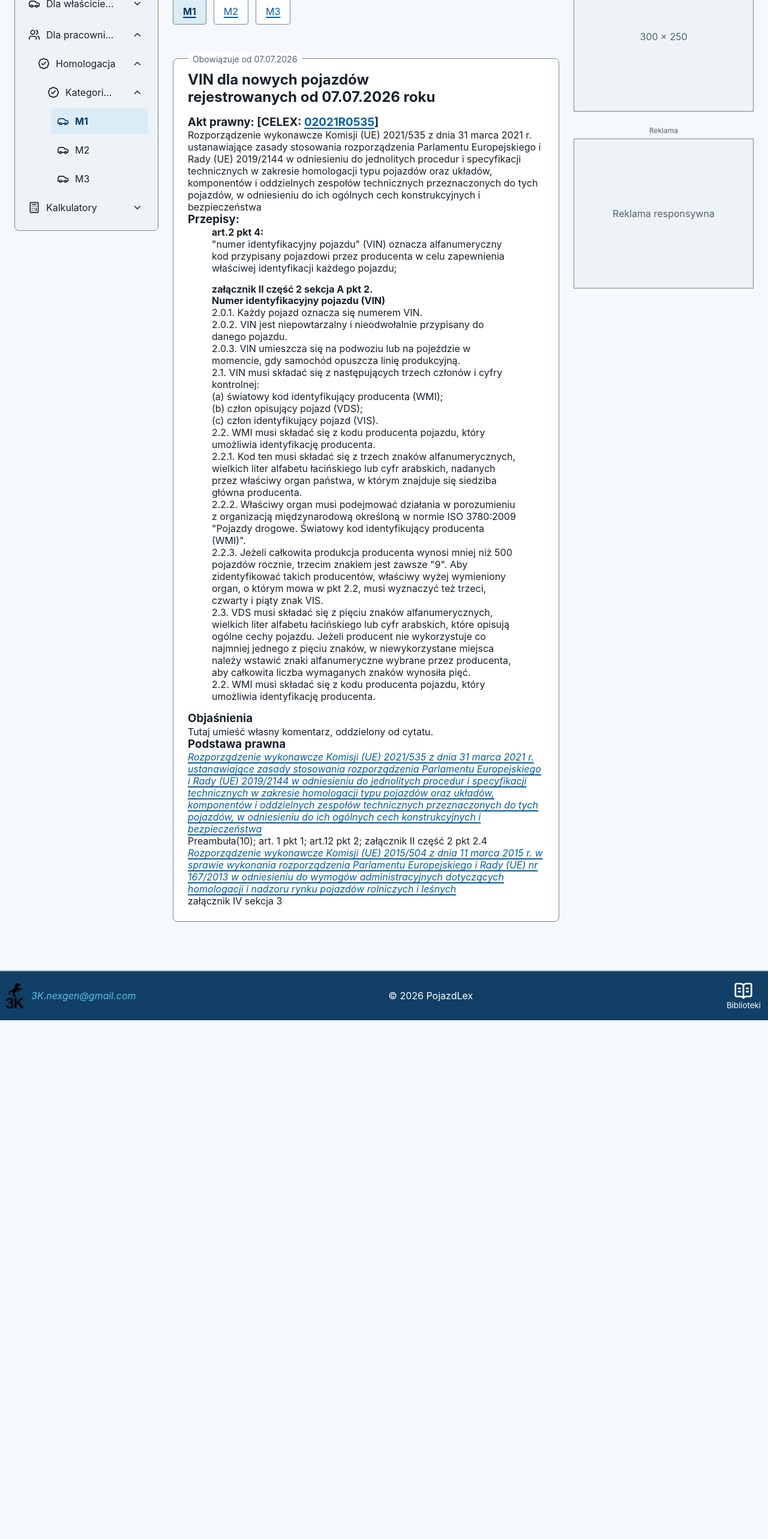
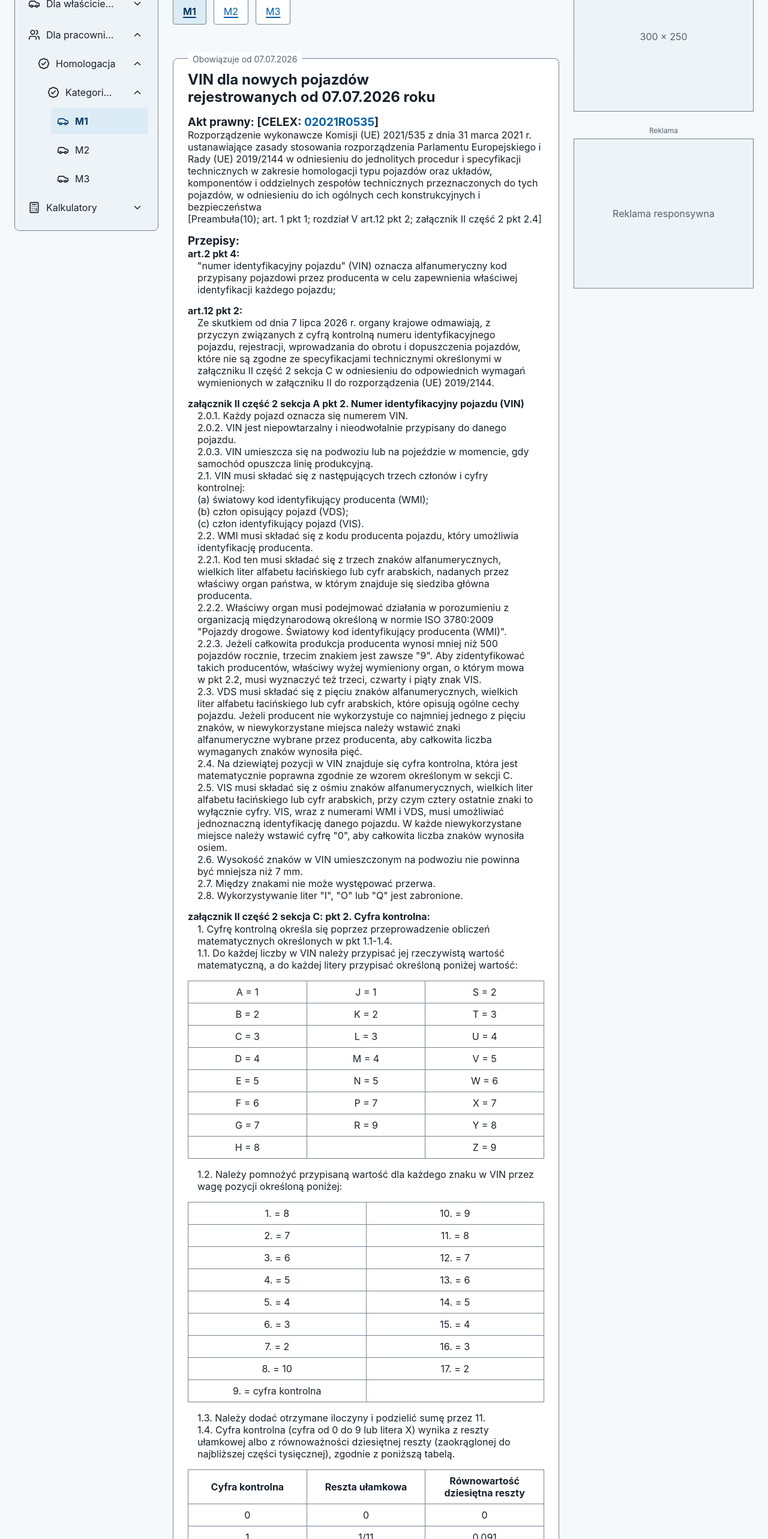
Before and after one commit to KonradKinok/MotoLex, a React (Vite) app: page /dla-pracownikow/homologacja/kategorie-pojazdow/m1 in a window 1280 px wide. Shown: the part 234-2800 px from the top of the page at 60% size. Before the commit the page ends 1935 px from the top, so only its background shows below. Built offline with nearby package versions, Linux system fonts and the light colour scheme.

Commit message:
11.09.2026

```diff
--- a/src/LegalRegulations/Regulation001Vin.tsx
+++ b/src/LegalRegulations/Regulation001Vin.tsx
@@ -6,6 +6,50 @@ function formatDate(date: string) {
   return date.split("-").reverse().join(".");
 }
 
+//Tablica: załącznik II część 2 sekcja C: pkt 2. Cyfra kontrolna: art.1.1
+const assignValueVinTable = [
+  ["A = 1", "J = 1", "S = 2"],
+  ["B = 2", "K = 2", "T = 3"],
+  ["C = 3", "L = 3", "U = 4"],
+  ["D = 4", "M = 4", "V = 5"],
+  ["E = 5", "N = 5", "W = 6"],
+  ["F = 6", "P = 7", "X = 7"],
+  ["G = 7", "R = 9", "Y = 8"],
+  ["H = 8", "", "Z = 9"],
+];
+//Tablica: załącznik II część 2 sekcja C: pkt 2. Cyfra kontrolna: art.1.2
+const itemWeightVinTable = [
+  ["1. = 8", "10. = 9"],
+  ["2. = 7", "11. = 8"],
+  ["3. = 6", "12. = 7"],
+  ["4. = 5", "13. = 6"],
+  ["5. = 4", "14. = 5"],
+  ["6. = 3", "15. = 4"],
+  ["7. = 2", "16. = 3"],
+  ["8. = 10", "17. = 2"],
+  ["9. = cyfra kontrolna", ""],
+];
+//Tablica: załącznik II część 2 sekcja C: pkt 2. Cyfra kontrolna: art.1.4
+const checkDigitVinTable = {
+  header: [
+    "Cyfra kontrolna",
+    "Reszta ułamkowa",
+    "Równowartość dziesiętna reszty",
+  ],
+  table: [
+    ["0", "0", "0"],
+    ["1", "1/11", "0,091"],
+    ["2", "2/11", "0,182"],
+    ["3", "3/11", "0,273"],
+    ["4", "4/11", "0,364"],
+    ["5", "5/11", "0,455"],
+    ["6", "6/11", "0,545"],
+    ["7", "7/11", "0,636"],
+    ["8", "8/11", "0,727"],
+    ["9", "9/11", "0,818"],
+    ["X", "10/11", "0,909"],
+  ],
+};
 export default function Regulation001Vin({
   id,
   title,
@@ -14,14 +58,17 @@ export default function Regulation001Vin({
   legalActs,
 }: RegulationProps) {
   const titleId = `${id}-title`;
-  const CELEX_02021R0535 = 0 as const;
-  const act = legalActs.find(
+  const CELEX_02021R0535 = legalActs.find(
     ({ act }) => act.celexNumber === "02021R0535",
-  )?.act;
+  );
   return (
-    <article id={id} aria-labelledby={titleId} className={styles.article}>
+    <article
+      id={id}
+      aria-labelledby={titleId}
+      className={styles.articleMainContainer}
+    >
       <header>
-        <p className={styles.period}>
+        <p className={styles.borderTopText}>
           Obowiązuje od{" "}
           <time dateTime={startDate}>{formatDate(startDate)}</time>
           {endDate && (
@@ -31,38 +78,60 @@ export default function Regulation001Vin({
             </>
           )}
         </p>
-
         <h2 id={titleId}>{title}</h2>
       </header>
 
-      <div className={styles.content}>
-        <div>
-          <h3 id={`${id}-tytul`}>
+      <div className={styles.legislationActNameContainer}>
+        <h3>
           Akt prawny: [CELEX:{" "}
           <a
-              href={legalActs[CELEX_02021R0535]?.act.sourceUrl}
+            href={CELEX_02021R0535?.act?.sourceUrl}
             target="_blank"
             rel="noopener noreferrer"
+            className={styles.link}
           >
-              {legalActs[CELEX_02021R0535]?.act.celexNumber}
+            {CELEX_02021R0535?.act?.celexNumber}
           </a>
           ]
         </h3>
-          <p>{legalActs[CELEX_02021R0535]?.act.title}</p>
+        <p>{CELEX_02021R0535?.act?.title}</p>
+        <p>[{CELEX_02021R0535?.references.join("; ")}]</p>
       </div>
 
-        <div>
+      <div className={styles.legalProvisionsMainContainer}>
         <h3>Przepisy:</h3>
-          <blockquote cite={legalActs[CELEX_02021R0535]?.act.sourceUrl}>
-            <h4>art.2 pkt 4:</h4>
-            <p>
+        <div className={styles.legalProvisionsContainer}>
+          <blockquote
+            cite={CELEX_02021R0535?.act?.sourceUrl}
+            className={styles.blockquoteTag}
+          >
+            <h4 className={styles.blockquoteHeader}>art.2 pkt 4:</h4>
+            <p className={styles.paragraph}>
               "numer identyfikacyjny pojazdu" (VIN) oznacza alfanumeryczny kod
               przypisany pojazdowi przez producenta w celu zapewnienia właściwej
               identyfikacji każdego pojazdu;
             </p>
           </blockquote>
-          <blockquote cite={legalActs[CELEX_02021R0535]?.act.sourceUrl}>
-            <h4>
+          <blockquote
+            cite={CELEX_02021R0535?.act?.sourceUrl}
+            className={styles.blockquoteTag}
+          >
+            <h4 className={styles.blockquoteHeader}>art.12 pkt 2:</h4>
+            <p className={styles.paragraph}>
+              Ze skutkiem od dnia 7 lipca 2026 r. organy krajowe odmawiają, z
+              przyczyn związanych z cyfrą kontrolną numeru identyfikacyjnego
+              pojazdu, rejestracji, wprowadzania do obrotu i dopuszczenia
+              pojazdów, które nie są zgodne ze specyfikacjami technicznymi
+              określonymi w załączniku II część 2 sekcja C w odniesieniu do
+              odpowiednich wymagań wymienionych w załączniku II do
+              rozporządzenia (UE) 2019/2144.
+            </p>
+          </blockquote>
+          <blockquote
+            cite={CELEX_02021R0535?.act?.sourceUrl}
+            className={styles.blockquoteTag}
+          >
+            <h4 className={styles.blockquoteHeader}>
               załącznik II część 2 sekcja A pkt 2. Numer identyfikacyjny pojazdu
               (VIN)
             </h4>
@@ -86,29 +155,29 @@ export default function Regulation001Vin({
               <br />
               (c) człon identyfikujący pojazd (VIS).
             </p>
-            <p>
+            <p className={styles.paragraph}>
               2.2. WMI musi składać się z kodu producenta pojazdu, który
               umożliwia identyfikację producenta.
             </p>
-            <p>
+            <p className={styles.paragraph}>
               2.2.1. Kod ten musi składać się z trzech znaków alfanumerycznych,
               wielkich liter alfabetu łacińskiego lub cyfr arabskich, nadanych
               przez właściwy organ państwa, w którym znajduje się siedziba
               główna producenta.
             </p>
-            <p>
+            <p className={styles.paragraph}>
               2.2.2. Właściwy organ musi podejmować działania w porozumieniu z
               organizacją międzynarodową określoną w normie ISO 3780:2009
               "Pojazdy drogowe. Światowy kod identyfikujący producenta (WMI)".
             </p>
-            <p>
+            <p className={styles.paragraph}>
               2.2.3. Jeżeli całkowita produkcja producenta wynosi mniej niż 500
               pojazdów rocznie, trzecim znakiem jest zawsze "9". Aby
               zidentyfikować takich producentów, właściwy wyżej wymieniony
               organ, o którym mowa w pkt 2.2, musi wyznaczyć też trzeci, czwarty
               i piąty znak VIS.
             </p>
-            <p>
+            <p className={styles.paragraph}>
               2.3. VDS musi składać się z pięciu znaków alfanumerycznych,
               wielkich liter alfabetu łacińskiego lub cyfr arabskich, które
               opisują ogólne cechy pojazdu. Jeżeli producent nie wykorzystuje co
@@ -116,30 +185,179 @@ export default function Regulation001Vin({
               wstawić znaki alfanumeryczne wybrane przez producenta, aby
               całkowita liczba wymaganych znaków wynosiła pięć.
             </p>
-            <p>
-              2.2. WMI musi składać się z kodu producenta pojazdu, który
-              umożliwia identyfikację producenta.
+            <p className={styles.paragraph}>
+              2.4. Na dziewiątej pozycji w VIN znajduje się cyfra kontrolna,
+              która jest matematycznie poprawna zgodnie ze wzorem określonym w
+              sekcji C.
+            </p>
+            <p className={styles.paragraph}>
+              2.5. VIS musi składać się z ośmiu znaków alfanumerycznych,
+              wielkich liter alfabetu łacińskiego lub cyfr arabskich, przy czym
+              cztery ostatnie znaki to wyłącznie cyfry. VIS, wraz z numerami WMI
+              i VDS, musi umożliwiać jednoznaczną identyfikację danego pojazdu.
+              W każde niewykorzystane miejsce należy wstawić cyfrę "0", aby
+              całkowita liczba znaków wynosiła osiem.
+            </p>
+            <p className={styles.paragraph}>
+              2.6. Wysokość znaków w VIN umieszczonym na podwoziu nie powinna
+              być mniejsza niż 7 mm.
+            </p>
+            <p className={styles.paragraph}>
+              2.7. Między znakami nie może występować przerwa.
+            </p>
+            <p className={styles.paragraph}>
+              2.8. Wykorzystywanie liter "I", "O" lub "Q" jest zabronione.
             </p>
           </blockquote>
-        </div>
-
-        <div>
-          <h3 id={`${id}-objasnienia`}>Objaśnienia</h3>
-          <p>Tutaj umieść własny komentarz, oddzielony od cytatu.</p>
+          <blockquote
+            cite={CELEX_02021R0535?.act?.sourceUrl}
+            className={styles.blockquoteTag}
+          >
+            <h4 className={styles.blockquoteHeader}>
+              załącznik II część 2 sekcja C: pkt 2. Cyfra kontrolna:
+            </h4>
+            <p className={styles.paragraph}>
+              1. Cyfrę kontrolną określa się poprzez przeprowadzenie obliczeń
+              matematycznych określonych w pkt 1.1-1.4.
+            </p>
+            <p className={styles.paragraph}>
+              1.1. Do każdej liczby w VIN należy przypisać jej rzeczywistą
+              wartość matematyczną, a do każdej litery przypisać określoną
+              poniżej wartość:
+            </p>
+            <table className={`${styles.table} ${styles.paragraph}`}>
+              <tbody>
+                {assignValueVinTable.map((row, index) => {
+                  return (
+                    <tr key={`${index}-row-1.1`}>
+                      {row.map((cell, index) => {
+                        return (
+                          <td
+                            key={`${index}-cell-1.1`}
+                            className={styles.tableCell}
+                          >
+                            {cell}
+                          </td>
+                        );
+                      })}
+                    </tr>
+                  );
+                })}
+              </tbody>
+            </table>
+            <p className={styles.paragraph}>
+              1.2. Należy pomnożyć przypisaną wartość dla każdego znaku w VIN
+              przez wagę pozycji określoną poniżej:
+            </p>
+            <table className={`${styles.table} ${styles.paragraph}`}>
+              <tbody>
+                {itemWeightVinTable.map((row, index) => {
+                  return (
+                    <tr key={`${index}-row-1.2`}>
+                      {row.map((cell, index) => {
+                        return (
+                          <td
+                            key={`${index}-cell-1.2`}
+                            className={styles.tableCell}
+                          >
+                            {cell}
+                          </td>
+                        );
+                      })}
+                    </tr>
+                  );
+                })}
+              </tbody>
+            </table>
+            <p className={styles.paragraph}>
+              1.3. Należy dodać otrzymane iloczyny i podzielić sumę przez 11.
+            </p>
+            <p className={styles.paragraph}>
+              1.4. Cyfra kontrolna (cyfra od 0 do 9 lub litera X) wynika z
+              reszty ułamkowej albo z równoważności dziesiętnej reszty
+              (zaokrąglonej do najbliższej części tysięcznej), zgodnie z
+              poniższą tabelą.
+            </p>
+            <table className={`${styles.table} ${styles.paragraph}`}>
+              <tbody>
+                <tr key={`-1-row-th-1.4`}>
+                  {checkDigitVinTable.header.map((cell, index) => {
+                    return (
+                      <th
+                        key={`${index}-cell-th-1.4`}
+                        className={styles.tableCell}
+                      >
+                        {cell}
+                      </th>
+                    );
+                  })}
+                </tr>
+                {checkDigitVinTable.table.map((row, index) => {
+                  return (
+                    <tr key={`${index}-row-td-1.4`}>
+                      {row.map((cell, index) => {
+                        return (
+                          <td
+                            key={`${index}-cell-td-1.4`}
+                            className={styles.tableCell}
+                          >
+                            {cell}
+                          </td>
+                        );
+                      })}
+                    </tr>
+                  );
+                })}
+              </tbody>
+            </table>
+          </blockquote>
         </div>
       </div>
 
-      <footer>
-        <h3>Podstawa prawna</h3>
+      <div className={styles.legalProvisionsMainContainer}>
+        <h3>Objaśnienia:</h3>
+        <div className={styles.legalProvisionsContainer}>
+          <p className={styles.paragraph}>
+            ISO 3779:2009 (Pojazdy drogowe - Numer identyfikacyjny pojazdu (VIN)
+            - Części składowe i budowa)
+            <br />
+            4.5 Znaki: Cyfry arabskie i wielkie litery alfabetu łacińskiego
+            stosowane w numerze VIN ogranicza się do następujących: 1 2 3 4 5 6
+            7 8 9 0 A B C D E F G H J K L M N P R S T U V W X Y Z<br />
+            Liter I, O oraz Q nie należy stosować.
+          </p>
+        </div>
+      </div>
+      <footer className={styles.footer}>
+        <h3>Podstawa prawna:</h3>
 
-        <ul>
+        <ul className={styles.listFooter}>
           {legalActs.map(({ act, references }) => (
             <li key={act.celexNumber}>
-              <cite>
-                <a href={act.sourceUrl}>{act.title}</a>
-              </cite>
-
+              <p>{act.title}</p>
               <p>{references.join("; ")}</p>
+              <p>
+                EUR-Lex{" "}
+                <a
+                  href={act.sourceUrl}
+                  target="_blank"
+                  rel="noopener noreferrer"
+                  className={styles.link}
+                >
+                  (link)
+                </a>
+              </p>
+              <p>
+                LEX:{" "}
+                <a
+                  href={act.lexUrl}
+                  target="_blank"
+                  rel="noopener noreferrer"
+                  className={styles.link}
+                >
+                  (link)
+                </a>
+              </p>
             </li>
           ))}
         </ul>
--- a/src/LegalRegulations/RegulationsStyle.module.scss
+++ b/src/LegalRegulations/RegulationsStyle.module.scss
@@ -1,51 +1,92 @@
-.article {
-
-  a {
-    color: #005ea8;
-    transition: color .75s cubic-bezier(.4, 0, .2, 1);
-
-    &:hover {
-      color: #0058ff;
-    }
-  }
-
+.articleMainContainer {
   --article-background: var(--color-surface);
-
+  display: flex;
+  flex-flow: column wrap;
+  gap: 1rem;
   margin-block: 2rem;
   padding: 0 1.5rem 1.5rem;
   border: 1px solid var(--color-border);
   border-radius: 0.5rem;
   background: var(--article-background);
 
-
-  .period {
+  .borderTopText {
     position: relative;
     top: -0.75em;
-
     width: fit-content;
     max-width: 100%;
     margin: 0;
     padding-inline: 0.5rem;
-
     background: var(--article-background);
     color: var(--color-text-muted);
     font-size: 0.875rem;
     line-height: 1.5;
   }
 
-  .content {
-    margin-top: 1rem;
+  .legislationActNameContainer {
+    .legislationActName {
+      margin: auto 1rem;
+    }
+  }
+
+  .legalProvisionsMainContainer {
+    .legalProvisionsContainer {
+      display: flex;
+      flex-flow: column wrap;
+      gap: 1rem;
+
+      .blockquoteHeader {
+        &:hover~.paragraph {
+          color: var(--color-link-text-hover);
+        }
+      }
+    }
   }
 
   .paragraph {
-    transition-property: color, transform;
-    transition: .75s cubic-bezier(.4, 0, .2, 1);
+    transition: color .75s cubic-bezier(.4, 0, .2, 1);
+    margin: 0 1rem;
 
     &:hover {
-      color: rgb(168, 168, 255); //black
-      color: #8fd3ff; //white
-      color: #0058ff;
+      color: var(--color-link-text-hover);
     }
   }
 
+  .table {
+    width: 100%;
+    table-layout: fixed;
+    border-collapse: collapse;
+    margin: 1rem auto;
+
+    .tableCell {
+      border: 1px solid var(--color-border);
+      padding: 0.5rem;
+      text-align: center;
+      overflow-wrap: anywhere;
+
+      &:hover {
+        border: 1px solid var(--color-link-text-hover);
+        color: var(--color-link-text-hover);
+      }
+    }
+  }
+
+  .link {
+    transition: color .75s cubic-bezier(.4, 0, .2, 1);
+    text-decoration-line: none;
+    color: var(--color-link);
+
+    &:hover {
+      color: var(--color-link-text-hover);
+    }
+  }
+
+  .footer {
+    .listFooter {
+      display: flex;
+      flex-flow: column wrap;
+      gap: 1rem;
+      font-size: .75rem;
+      margin: 0 1rem;
+    }
+  }
 }
--- a/src/LegalRegulations/legalRegulationsTable.ts
+++ b/src/LegalRegulations/legalRegulationsTable.ts
@@ -47,7 +47,7 @@ export const legalRegulationsTable = [
         references: [
           "Preambuła(10)",
           "art. 1 pkt 1",
-          "art.12 pkt 2",
+          "rozdział V art.12 pkt 2",
           "załącznik II część 2 pkt 2.4",
         ],
       },
--- a/src/styles/_themes.scss
+++ b/src/styles/_themes.scss
@@ -16,6 +16,7 @@
   --color-border: #758391;
   --color-link: #005ea8;
   --color-link-hover: #003d73;
+  --color-link-text-hover: #0058ff; //link & text
   --color-logo-text: #123f66;
   --color-header-background: #123f66;
   --color-header-text: #ffffff;
@@ -52,6 +53,7 @@
   --color-border: #748392;
   --color-link: #8fd3ff;
   --color-link-hover: #c2e8ff;
+  --color-link-text-hover: #00aaff; //link & text
   --color-logo-text: #123f66;
   --color-header-background: #091f32;
   --color-header-text: #ffffff;
@@ -88,6 +90,7 @@
   --color-border: #ffffff;
   --color-link: #ffff00;
   --color-link-hover: #00ffff;
+  --color-link-text-hover: #00ffff; //link & text
   --color-logo-text: #123f66;
   --color-header-background: #000000;
   --color-header-text: #ffffff;
--- a/src/styles/global.scss
+++ b/src/styles/global.scss
@@ -137,6 +137,7 @@ h3,
 h4,
 h5,
 h6,
+blockquote,
 p {
   margin: 0;
 }
```
Lines whose indentation alone changed are shown as unchanged.
